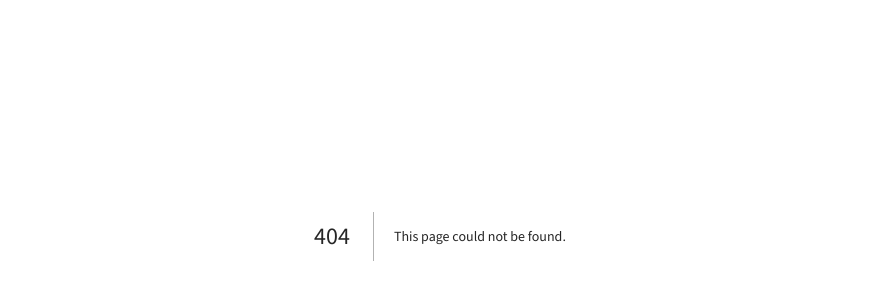
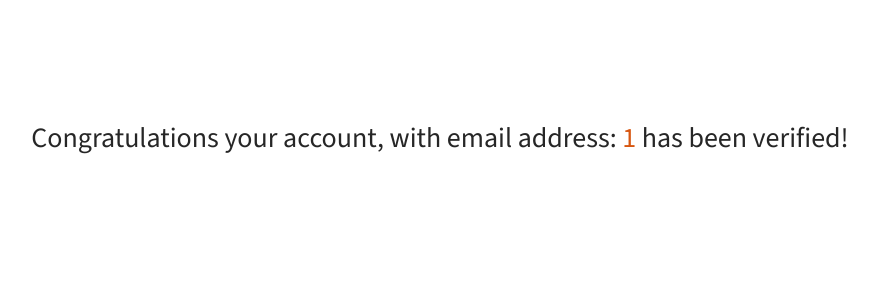
Before and after one commit to kaf-lamed-beyt/admir-app, a Next.js app: page /verify/1/1 in a window 1280 px wide. Before the commit this address had no page. Shown: the part 164-464 px from the top of the page, without its empty margins (200-1078 px from the left). Built offline with nearby package versions, Linux system fonts and the light colour scheme; a web font is replaced by a local one.

Commit message:
feat: add verify user route

```diff
--- a/pages/verified.js
+++ /dev/null
@@ -1,5 +0,0 @@
-import React from "react";
-
-export default function VerifiedPage() {
-  return <h1>Congratulations your account has been verified!</h1>;
-}
--- /dev/null
+++ b/pages/verify/[token]/[email].js
@@ -0,0 +1,41 @@
+import React from "react";
+import { useRouter } from "next/router";
+import Head from "next/head";
+import styled from "styled-components";
+
+const H1 = styled.h1`
+  text-align: center;
+  padding: 280px 130px;
+
+  span {
+    color: var(--primary);
+  }
+
+  @media only screen and (min-width: 0px) and (max-width: 576px) {
+    padding: 260px 5px;
+    font-size: 18px;
+  }
+
+  @media only screen and (min-width: 576px) and (max-width: 768px) {
+    padding: 260px 80px;
+    font-size: 18px;
+  }
+`;
+
+export default function VerifiedPage() {
+  const { query } = useRouter();
+
+  const email = query.email;
+
+  return (
+    <React.Fragment>
+      <Head>
+        <title>Verify Account | Admir Technologies</title>
+      </Head>
+      <H1>
+        Congratulations your account, with email address: <span>{email}</span>{" "}
+        has been verified!
+      </H1>
+    </React.Fragment>
+  );
+}
```
